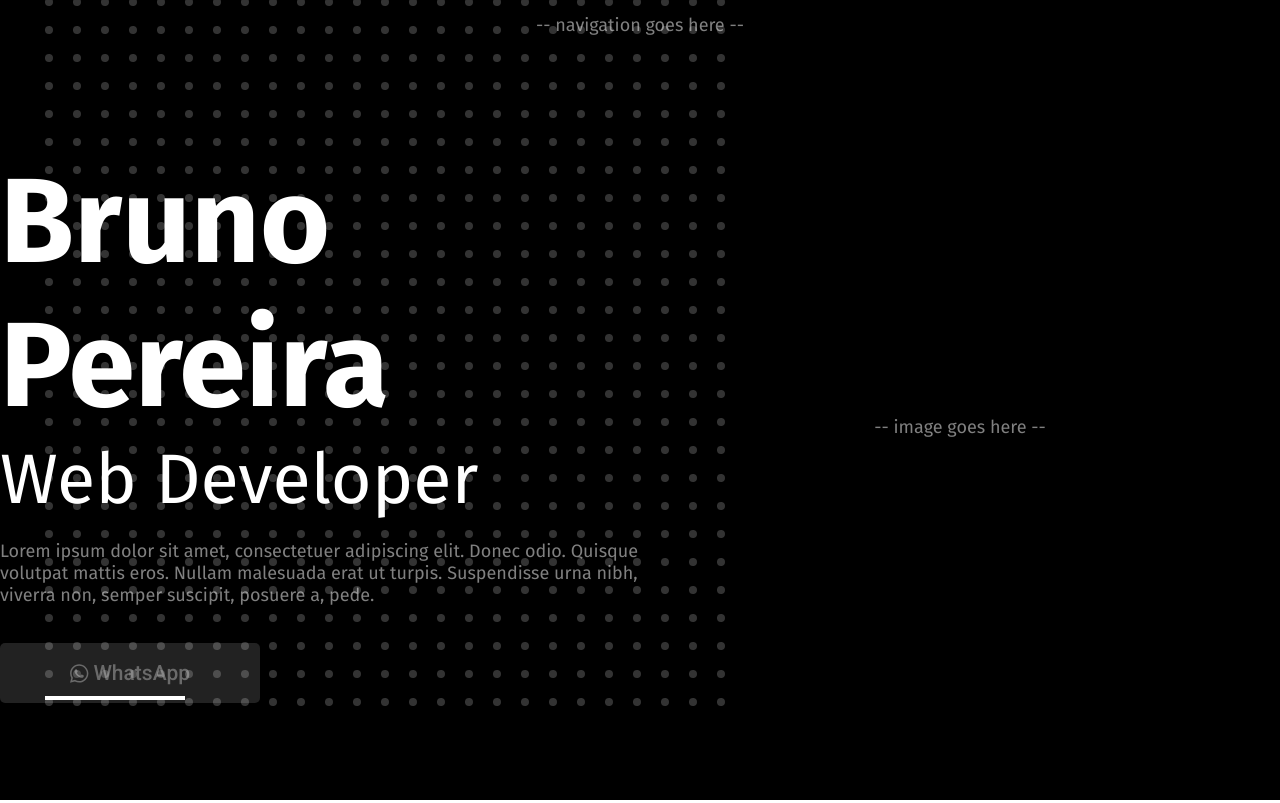
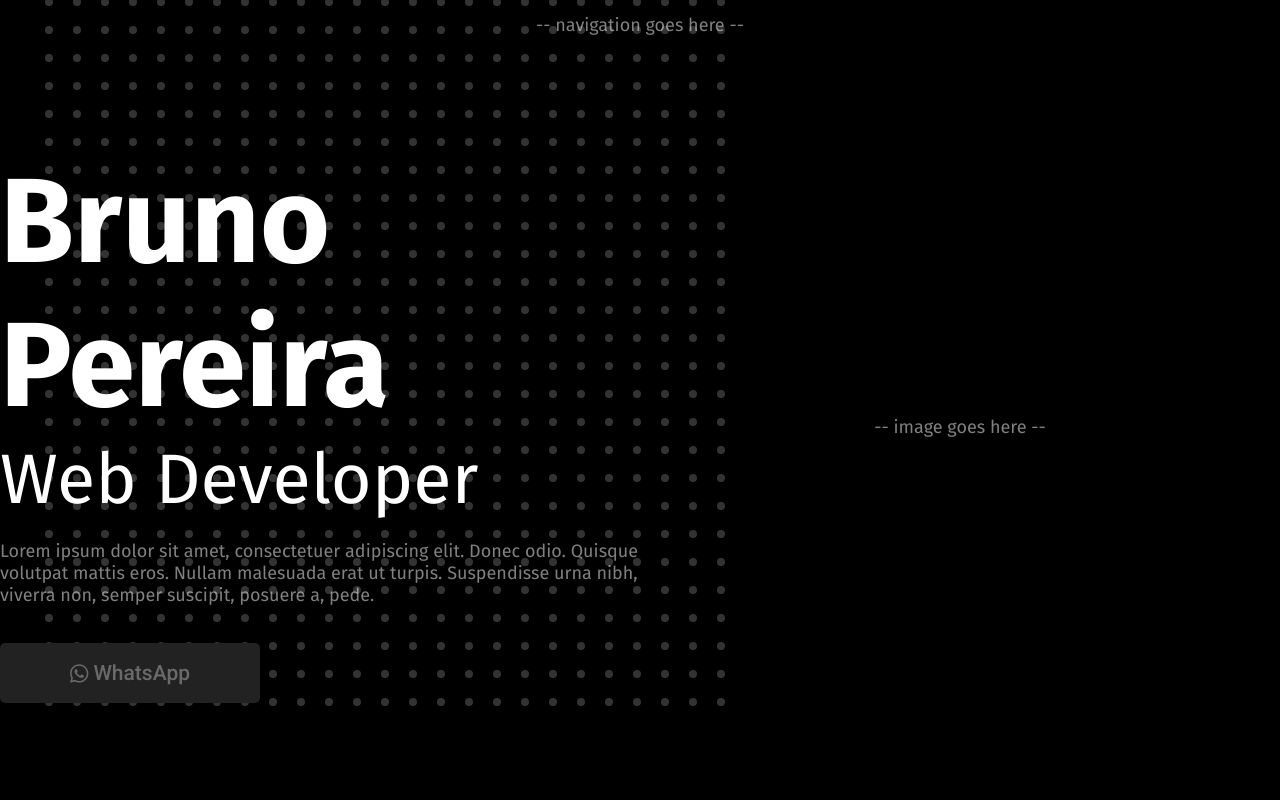
Before and after one commit to SirBruno/portfolio, a Next.js app: page / in a window 1280 px wide. Built offline with nearby package versions, Linux system fonts and the light colour scheme.

Commit message:
Fixed a bug with z-index.

```diff
--- a/styles/Home.module.css
+++ b/styles/Home.module.css
@@ -64,6 +64,8 @@ a.heroCTA {
   align-items: center;
   justify-content: center;
   text-decoration: none;
+  z-index: 1;
+  position: relative;
 }
 
 .heroCTA svg {
@@ -85,4 +87,5 @@ a.heroCTA {
   position: absolute;
   top: -450px;
   left: 45px;
+  z-index: 0;
 }
```
